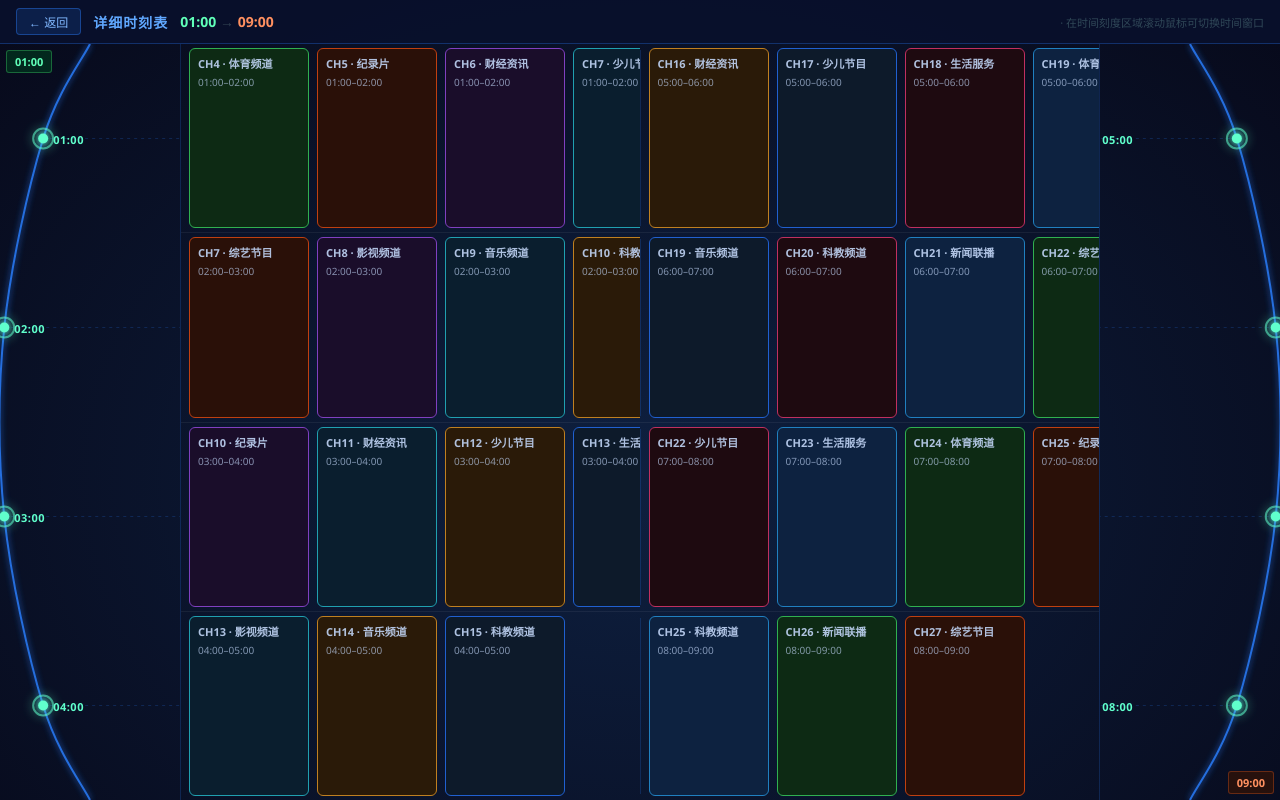
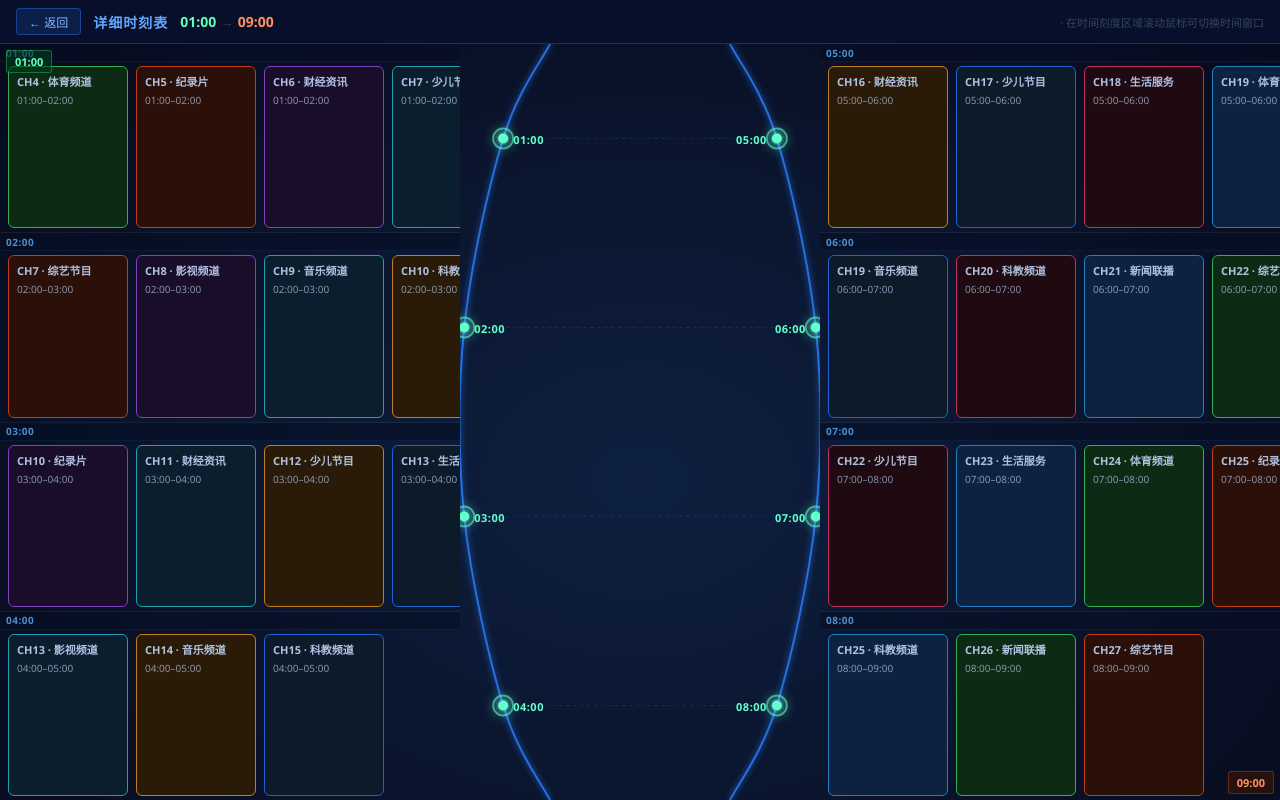
Before and after one commit to paleMelody/testFrontend, a Vue app: page /#/detail/1 in a window 1280 px wide. Built offline with nearby package versions, Linux system fonts and the light colour scheme.

Commit message:
feat: 刻度/列表位置互换 + 时间标签 + 第二页滚动动画
Co-authored-by: paleMelody <86844627+paleMelody@users.noreply.github.com>

```diff
--- a/src/components/ArcPanel.vue
+++ b/src/components/ArcPanel.vue
@@ -79,7 +79,7 @@ const filterId = `glow-${props.side}`
       />
     </svg>
 
-    <!-- HTML labels (overlay) – positioned over the SVG -->
+    <!-- HTML labels (overlay) – positioned on the concave/inner side of each arc -->
     <div
       v-for="m in marks"
       :key="`lbl-${m.hour}`"
@@ -87,7 +87,7 @@ const filterId = `glow-${props.side}`
       :class="[`mark-label--${side}`, { 'mark-label--active': activeHours.includes(m.hour) }]"
       :style="side === 'left'
         ? { top: m.cy + 'px', left:  (m.cx + 10) + 'px' }
-        : { top: m.cy + 'px', right: (m.cx + 10) + 'px' }"
+        : { top: m.cy + 'px', right: (panelW - m.cx + 10) + 'px' }"
       @click="emit('markClick', m.hour)"
     >{{ fmtHour(m.hour) }}</div>
   </div>
--- a/src/views/Page1.vue
+++ b/src/views/Page1.vue
@@ -10,6 +10,10 @@ const router = useRouter()
 const leftHours  = Array.from({ length: 12 }, (_, i) => i + 1)
 const rightHours = Array.from({ length: 12 }, (_, i) => (i + 13) % 24)
 
+function fmtHour(h) {
+  return `${String(h).padStart(2, '0')}:00`
+}
+
 function goTo(hour) {
   router.push(`/detail/${hour}`)
 }
@@ -21,31 +25,19 @@ function goTo(hour) {
     <div class="page-title">24小时时间刻度盘</div>
 
     <div class="layout">
-      <!-- ── Left Arc Panel ── -->
-      <div class="arc-col arc-col--left">
-        <ArcPanel :hours="leftHours" side="left" @markClick="goTo" />
-      </div>
-
-      <!-- ── Center Scroll Area ── -->
-      <div class="scroll-area">
+      <!-- ── Left List Column (arc is to the RIGHT of it) ── -->
+      <div class="list-col">
         <div
-          v-for="(_, k) in leftHours"
+          v-for="(hr, k) in leftHours"
           :key="k"
-          class="scroll-row"
+          class="list-row"
         >
-          <!-- Left scroll box (left arc hour) -->
+          <div class="row-header">
+            <span class="row-hour">{{ fmtHour(hr) }}</span>
+          </div>
           <div class="scroll-box">
             <TimeWindow
-              v-for="w in getWindowsForHour(leftHours[k])"
-              :key="w.id"
-              :config="w"
-            />
-          </div>
-          <div class="row-divider" />
-          <!-- Right scroll box (right arc hour) -->
-          <div class="scroll-box">
-            <TimeWindow
-              v-for="w in getWindowsForHour(rightHours[k])"
+              v-for="w in getWindowsForHour(hr)"
               :key="w.id"
               :config="w"
             />
@@ -53,9 +45,34 @@ function goTo(hour) {
         </div>
       </div>
 
+      <!-- ── Left Arc Panel ── -->
+      <div class="arc-col">
+        <ArcPanel :hours="leftHours" side="left" @markClick="goTo" />
+      </div>
+
       <!-- ── Right Arc Panel ── -->
-      <div class="arc-col arc-col--right">
+      <div class="arc-col">
         <ArcPanel :hours="rightHours" side="right" @markClick="goTo" />
+      </div>
+
+      <!-- ── Right List Column (arc is to the LEFT of it) ── -->
+      <div class="list-col">
+        <div
+          v-for="(hr, k) in rightHours"
+          :key="k"
+          class="list-row"
+        >
+          <div class="row-header">
+            <span class="row-hour">{{ fmtHour(hr) }}</span>
+          </div>
+          <div class="scroll-box">
+            <TimeWindow
+              v-for="w in getWindowsForHour(hr)"
+              :key="w.id"
+              :config="w"
+            />
+          </div>
+        </div>
       </div>
     </div>
   </div>
@@ -91,7 +108,7 @@ function goTo(hour) {
   min-height: 0;
 }
 
-/* Arc columns */
+/* Arc columns – fixed width, sit in the center pair */
 .arc-col {
   flex-shrink: 0;
   width: 180px;
@@ -99,27 +116,45 @@ function goTo(hour) {
   position: relative;
 }
 
-/* Scroll area */
-.scroll-area {
+/* List columns – fill remaining space on each side */
+.list-col {
   flex: 1;
   display: flex;
   flex-direction: column;
   height: 100%;
+  min-width: 0;
   overflow: hidden;
-  border-left:  1px solid rgba(42, 127, 255, 0.2);
-  border-right: 1px solid rgba(42, 127, 255, 0.2);
 }
 
-.scroll-row {
+/* Each list row corresponds to one arc hour mark */
+.list-row {
   flex: 1;
   display: flex;
-  flex-direction: row;
-  align-items: stretch;
+  flex-direction: column;
   border-bottom: 1px solid rgba(255, 255, 255, 0.05);
   min-height: 0;
 }
-.scroll-row:last-child { border-bottom: none; }
+.list-row:last-child { border-bottom: none; }
 
+/* Time label bar at the top of each row */
+.row-header {
+  flex-shrink: 0;
+  height: 18px;
+  display: flex;
+  align-items: center;
+  padding: 0 6px;
+  background: rgba(6, 14, 36, 0.6);
+  border-bottom: 1px solid rgba(42, 127, 255, 0.1);
+}
+
+.row-hour {
+  font-size: 10px;
+  font-weight: 700;
+  color: #4a90d0;
+  letter-spacing: 0.5px;
+}
+
+/* Horizontal scroll box holding TimeWindow cards */
 .scroll-box {
   flex: 1;
   display: flex;
@@ -136,12 +171,4 @@ function goTo(hour) {
   background: rgba(42, 127, 255, 0.4);
   border-radius: 2px;
 }
-
-.row-divider {
-  flex-shrink: 0;
-  width: 1px;
-  align-self: stretch;
-  margin: 4px 0;
-  background: rgba(42, 127, 255, 0.2);
-}
 </style>
--- a/src/views/Page2.vue
+++ b/src/views/Page2.vue
@@ -10,6 +10,7 @@ const router = useRouter()
 
 // ── State ──────────────────────────────────────────────────────────
 const startHour = ref(Number(props.hour) % 24)
+const scrollDir = ref(1) // 1 = time forward, -1 = time backward
 
 // Sync startHour when the route param changes (same component reused)
 watch(() => props.hour, (h) => {
@@ -34,15 +35,26 @@ function fmtHour(h) {
 const topLeft     = computed(() => fmtHour(leftHours.value[0]))
 const bottomRight = computed(() => fmtHour((startHour.value + 8) % 24))
 
-// ── Wheel → shift time window ───────────────────────────────────────
+// Transition name driven by scroll direction
+const transitionName = computed(() =>
+  scrollDir.value > 0 ? 'shift-fwd' : 'shift-back'
+)
+
+// Debounce timestamp – plain variable, intentionally non-reactive (no Vue tracking needed)
+let lastScrollTime = 0
 function onArcWheel(e) {
   e.preventDefault()
+  const now = Date.now()
+  if (now - lastScrollTime < 380) return
+  lastScrollTime = now
   const delta = e.deltaY > 0 ? 1 : -1
+  scrollDir.value = delta
   startHour.value = ((startHour.value + delta) + 24) % 24
 }
 
 // ── Navigation ──────────────────────────────────────────────────────
 function goTo(hour) {
+  scrollDir.value = 1
   startHour.value = hour % 24
 }
 function goBack() {
@@ -64,7 +76,30 @@ function goBack() {
       <span class="scroll-hint">· 在时间刻度区域滚动鼠标可切换时间窗口</span>
     </div>
 
-    <div class="layout">
+    <!-- Animated layout wrapper -->
+    <div class="layout-wrapper">
+      <Transition :name="transitionName">
+        <div :key="startHour" class="layout">
+          <!-- ── Left List Column ── -->
+          <div class="list-col">
+            <div
+              v-for="(hr, k) in leftHours"
+              :key="k"
+              class="list-row"
+            >
+              <div class="row-header">
+                <span class="row-hour">{{ fmtHour(hr) }}</span>
+              </div>
+              <div class="scroll-box">
+                <TimeWindow
+                  v-for="w in getWindowsForHour(hr)"
+                  :key="w.id"
+                  :config="w"
+                />
+              </div>
+            </div>
+          </div>
+
           <!-- ── Left Arc Panel ── (wheel = shift window) -->
           <div class="arc-col" @wheel.prevent="onArcWheel">
             <ArcPanel
@@ -73,33 +108,6 @@ function goBack() {
               :activeHours="allActive"
               @markClick="goTo"
             />
-      </div>
-
-      <!-- ── Center Scroll Area ── -->
-      <div class="scroll-area">
-        <div
-          v-for="(_, k) in leftHours"
-          :key="k"
-          class="scroll-row"
-        >
-          <!-- Left scroll box -->
-          <div class="scroll-box">
-            <TimeWindow
-              v-for="w in getWindowsForHour(leftHours[k])"
-              :key="w.id"
-              :config="w"
-            />
-          </div>
-          <div class="row-divider" />
-          <!-- Right scroll box -->
-          <div class="scroll-box">
-            <TimeWindow
-              v-for="w in getWindowsForHour(rightHours[k])"
-              :key="w.id"
-              :config="w"
-            />
-          </div>
-        </div>
           </div>
 
           <!-- ── Right Arc Panel ── (wheel = shift window) -->
@@ -111,6 +119,28 @@ function goBack() {
               @markClick="goTo"
             />
           </div>
+
+          <!-- ── Right List Column ── -->
+          <div class="list-col">
+            <div
+              v-for="(hr, k) in rightHours"
+              :key="k"
+              class="list-row"
+            >
+              <div class="row-header">
+                <span class="row-hour">{{ fmtHour(hr) }}</span>
+              </div>
+              <div class="scroll-box">
+                <TimeWindow
+                  v-for="w in getWindowsForHour(hr)"
+                  :key="w.id"
+                  :config="w"
+                />
+              </div>
+            </div>
+          </div>
+        </div>
+      </Transition>
     </div>
 
     <!-- Corner time labels -->
@@ -140,6 +170,7 @@ function goBack() {
   padding: 0 16px;
   background: rgba(8, 16, 44, 0.9);
   border-bottom: 1px solid rgba(42, 127, 255, 0.3);
+  z-index: 10;
 }
 .back-btn {
   background: rgba(42, 127, 255, 0.15);
@@ -168,14 +199,23 @@ function goBack() {
   margin-left: auto;
 }
 
-/* ── Layout ── */
-.layout {
+/* ── Animated layout wrapper ── */
+.layout-wrapper {
   flex: 1;
-  display: flex;
-  flex-direction: row;
+  position: relative;
+  overflow: hidden;
   min-height: 0;
 }
 
+/* ── Layout (positioned absolute so transitions can overlap) ── */
+.layout {
+  position: absolute;
+  inset: 0;
+  display: flex;
+  flex-direction: row;
+}
+
+/* Arc columns */
 .arc-col {
   flex-shrink: 0;
   width: 180px;
@@ -184,26 +224,41 @@ function goBack() {
   cursor: ns-resize;
 }
 
-/* ── Scroll area ── */
-.scroll-area {
+/* List columns */
+.list-col {
   flex: 1;
   display: flex;
   flex-direction: column;
   height: 100%;
+  min-width: 0;
   overflow: hidden;
-  border-left:  1px solid rgba(42, 127, 255, 0.2);
-  border-right: 1px solid rgba(42, 127, 255, 0.2);
 }
 
-.scroll-row {
+.list-row {
   flex: 1;
   display: flex;
-  flex-direction: row;
-  align-items: stretch;
+  flex-direction: column;
   border-bottom: 1px solid rgba(255, 255, 255, 0.06);
   min-height: 0;
 }
-.scroll-row:last-child { border-bottom: none; }
+.list-row:last-child { border-bottom: none; }
+
+.row-header {
+  flex-shrink: 0;
+  height: 18px;
+  display: flex;
+  align-items: center;
+  padding: 0 6px;
+  background: rgba(6, 14, 36, 0.6);
+  border-bottom: 1px solid rgba(42, 127, 255, 0.1);
+}
+
+.row-hour {
+  font-size: 10px;
+  font-weight: 700;
+  color: #4a90d0;
+  letter-spacing: 0.5px;
+}
 
 .scroll-box {
   flex: 1;
@@ -220,14 +275,6 @@ function goBack() {
 .scroll-box::-webkit-scrollbar-thumb {
   background: rgba(42, 127, 255, 0.4);
   border-radius: 2px;
-}
-
-.row-divider {
-  flex-shrink: 0;
-  width: 1px;
-  align-self: stretch;
-  margin: 6px 0;
-  background: rgba(42, 127, 255, 0.2);
 }
 
 /* ── Corner labels ── */
@@ -254,4 +301,38 @@ function goBack() {
   background: rgba(60, 20, 0, 0.6);
   border: 1px solid rgba(200, 80, 30, 0.4);
 }
+
+/* ── Slide animations ── */
+
+/* shift-fwd: time increases → old content exits upward, new enters from below */
+.shift-fwd-enter-from {
+  transform: translateY(35%);
+  opacity: 0;
+}
+.shift-fwd-enter-active {
+  transition: transform 0.38s ease, opacity 0.35s;
+}
+.shift-fwd-leave-to {
+  transform: translateY(-35%);
+  opacity: 0;
+}
+.shift-fwd-leave-active {
+  transition: transform 0.38s ease, opacity 0.35s;
+}
+
+/* shift-back: time decreases → old content exits downward, new enters from above */
+.shift-back-enter-from {
+  transform: translateY(-35%);
+  opacity: 0;
+}
+.shift-back-enter-active {
+  transition: transform 0.38s ease, opacity 0.35s;
+}
+.shift-back-leave-to {
+  transform: translateY(35%);
+  opacity: 0;
+}
+.shift-back-leave-active {
+  transition: transform 0.38s ease, opacity 0.35s;
+}
 </style>
```
Lines whose indentation alone changed are shown as unchanged.
